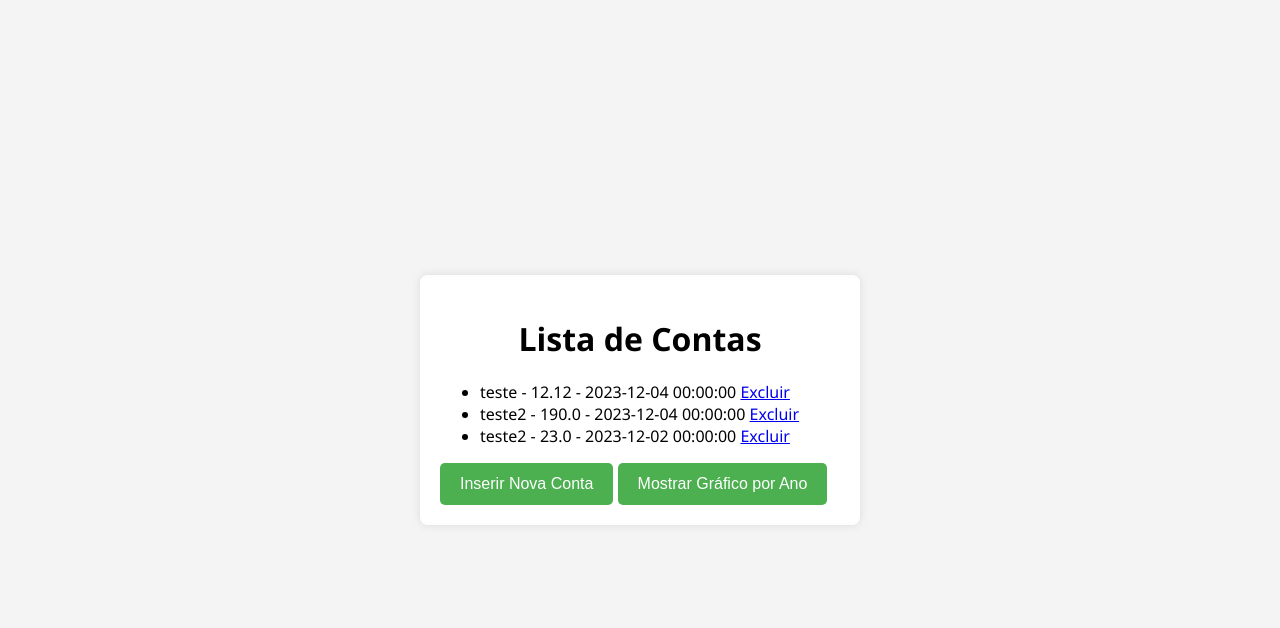
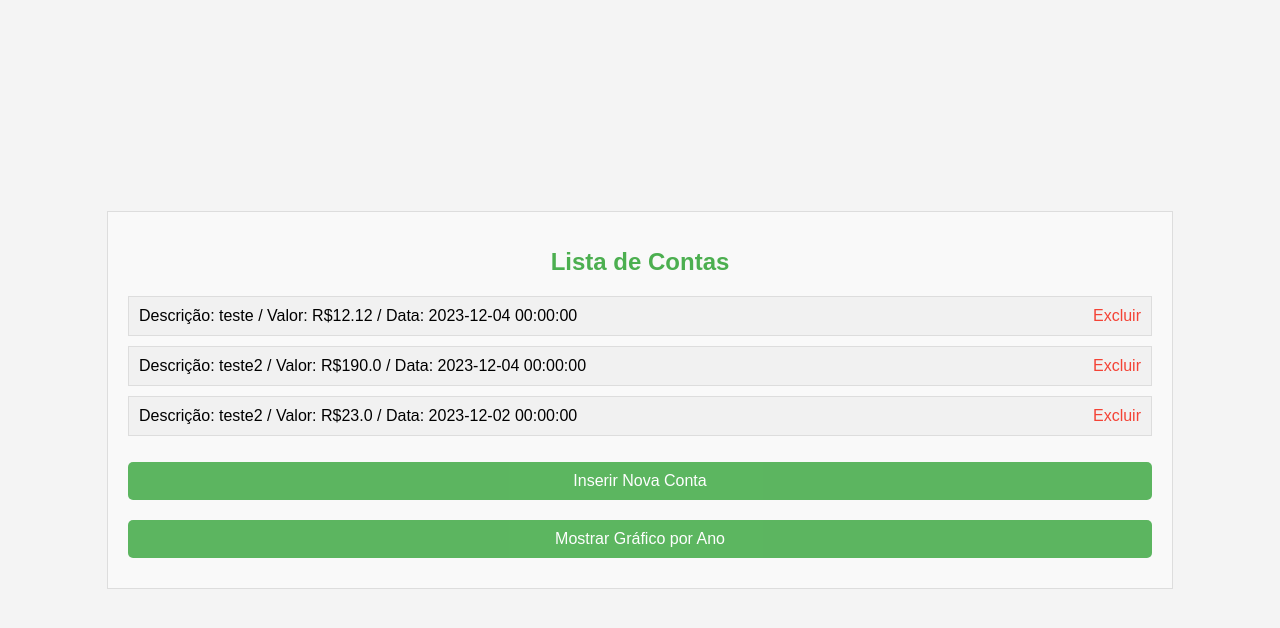
Before and after one commit to BrunoFalckete/2-ELETIVA_SEMESTRE5, a Flask app: page /dashboard in a window 1280 px wide. Shown: the top 628 px of the page. Run offline with Flask 3, Linux system fonts and the light colour scheme; a user stored in the database is signed in; data comes from the database, SQL or seed files in the repository; both versions use the stored data as it was after the commit.

Commit message:
Fix form validation and date conversion in inserir_conta route

```diff
--- a/Trabalho/app.py
+++ b/Trabalho/app.py
@@ -3,6 +3,7 @@ from flask_sqlalchemy import SQLAlchemy
 from werkzeug.security import generate_password_hash, check_password_hash
 from flask import jsonify
 from collections import defaultdict
+
 
 app = Flask(__name__)
 
@@ -73,24 +74,30 @@ def login():
     return render_template('login.html')
 
 # Rotas relacionadas à gestão de contas
+from datetime import datetime
+
 @app.route('/inserir_conta', methods=['GET', 'POST'])
 def inserir_conta():
     if request.method == 'POST':
         descricao = request.form.get('descricao')
         valor = request.form.get('valor')
-        data = request.form.get('data')
+        data_str = request.form.get('data')
 
-        # Verifica se todos os campos obrigatórios foram preenchidos
+        # Convert string to datetime
+        data = datetime.strptime(data_str, '%Y-%m-%d')
+
+        # Verifies if all mandatory fields are filled
         if descricao is not None and valor is not None and data is not None:
-            # Criando uma nova conta e adicionando ao banco de dados
+            # Creating a new account and adding it to the database
             conta = Conta(descricao=descricao, valor=valor, data=data, usuario_id=1)
             db.session.add(conta)
             db.session.commit()
             return redirect(url_for('dashboard'))
         else:
-            flash('Todos os campos devem ser preenchidos.')
+            flash('All fields must be filled.')
 
     return render_template('inserir_conta.html')
+
 
 @app.route('/mostrar_grafico')
 def mostrar_grafico():
--- a/Trabalho/static/style.css
+++ b/Trabalho/static/style.css
@@ -9,15 +9,6 @@ body {
     justify-content: center;
     align-items: center;
     height: 100vh;
-}
-
-form {
-    background-color: #fff;
-    box-shadow: 0 0 10px rgba(0, 0, 0, 0.1);
-    border-radius: 8px;
-    padding: 20px;
-    width: 100%;
-    max-width: 400px;
 }
 
 label {
@@ -55,6 +46,62 @@ h1 {
     text-align: center;
 }
 
+/* estilização geral do formulário */
+form {
+    width: 80%;
+    margin: 0 auto;
+    padding: 20px;
+    border: 1px solid #ddd;
+    background-color: #f9f9f9;
+    font-family: Arial, sans-serif;
+}
+
+/* estilização do título da lista de contas */
+form h1 {
+    color: #4CAF50;
+    font-size: 24px;
+    margin-bottom: 20px;
+}
+
+/* estilização da lista de contas */
+form ul {
+    list-style-type: none;
+    padding: 0;
+}
+
+/* estilização das linhas da lista de contas */
+form ul li {
+    border: 1px solid #ddd;
+    padding: 10px;
+    margin-bottom: 10px;
+    background-color: #f1f1f1;
+}
+
+/* estilização do link "Excluir" */
+form ul li a {
+    color: #f44336;
+    text-decoration: none;
+    float: right;
+    margin-left: 10px;
+}
+
+/* estilização dos botões de inserir e mostrar gráfico */
+form button[type="submit"] {
+    background-color: #4CAF50;
+    color: white;
+    padding: 10px 20px;
+    margin: 10px 0;
+    border: none;
+    cursor: pointer;
+    width: 100%;
+    opacity: 0.9;
+}
+
+/* estilização dos botões de inserir e mostrar gráfico no hover */
+form button[type="submit"]:hover {
+    opacity: 1;
+}
+
 /* Add some responsive styles */
 @media screen and (max-width: 600px) {
     form {
--- a/Trabalho/templates/dashboard.html
+++ b/Trabalho/templates/dashboard.html
@@ -16,7 +16,7 @@
             <ul>
                 {% for conta in contas %}
                     <li>
-                        {{ conta.descricao }} - {{ conta.valor }} - {{ conta.data }}
+                        Descrição: {{ conta.descricao }} / Valor: R${{ conta.valor }} / Data: {{ conta.data }}
                         <a href="{{ url_for('excluir_conta', conta_id=conta.id) }}">Excluir</a>
                     </li>
                 {% endfor %}
```
Also changed, not shown: Trabalho/templates/inserir_conta.html (+5 -11 lines), Trabalho/instance/contas.db.
